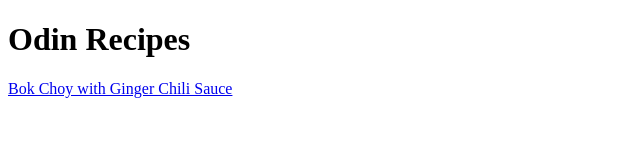
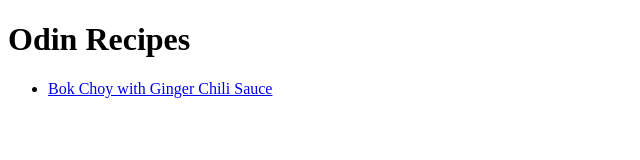
Before and after one commit to ztianyang/odin-recipes, a plain HTML site: page index.html in a window 1280 px wide. Shown: the whole page, without its empty margins (0-640 px from the left). Drawn offline with Linux system fonts and the light colour scheme.

Commit message:
Put recipe links in an unordered list

```diff
--- a/index.html
+++ b/index.html
@@ -7,6 +7,12 @@
     <body>
         <h1>Odin Recipes</h1>
 
-        <a href="./recipes/bok-choy-with-ginger-chili-sauce.html">Bok Choy with Ginger Chili Sauce</a>
+        <ul>
+            <li>
+                <a href="./recipes/bok-choy-with-ginger-chili-sauce.html">
+                    Bok Choy with Ginger Chili Sauce
+                </a>
+            </li>
+        </ul>
     </body>
 </html>
```
